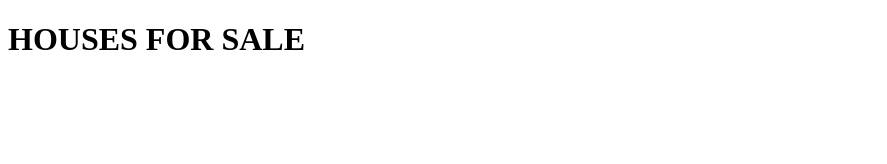
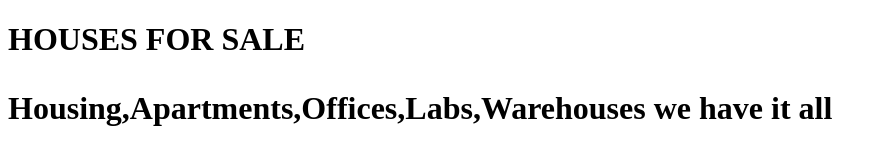
Before and after one commit to jonnydtb14/jonnydtb14.github.io, a plain HTML site: page index.html in a window 1280 px wide. Shown: the whole page, without its empty margins (0-887 px from the left). Drawn offline with Linux system fonts and the light colour scheme.

Commit message:
Update index.html

```diff
--- a/index.html
+++ b/index.html
@@ -9,3 +9,8 @@
   </head>
   <h1>HOUSES FOR SALE<h1/>
   <body>
+
+
+    <p>Housing,Apartments,Offices,Labs,Warehouses we have it all</p>
+
+                  <br/>
```
